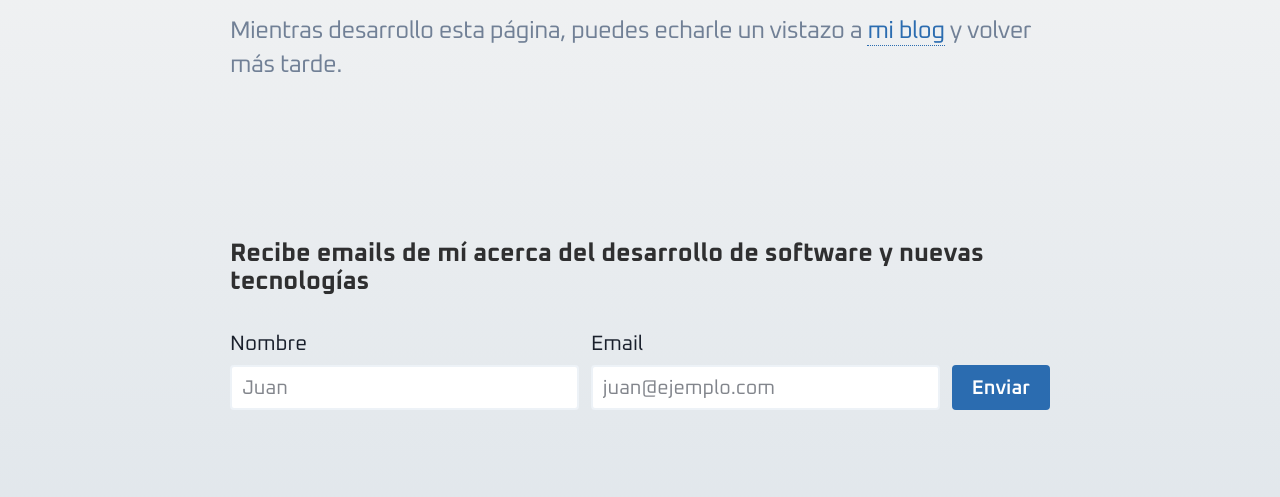
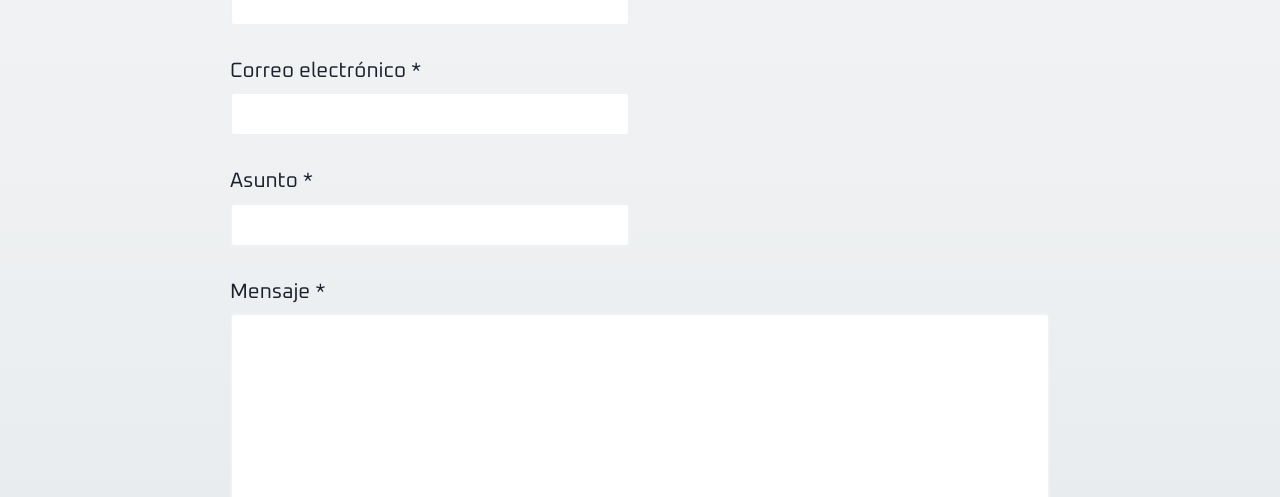
Before and after one commit to gmencz/gabrielmendezc.com, a Gatsby site: page /lets-talk in a window 1280 px wide. Shown: the part 229-726 px from the top of the page. Built offline with nearby package versions, Linux system fonts and the light colour scheme; Gatsby itself is replaced by a stand-in of ours; some packages are replaced by stand-ins of ours.

Commit message:
add form to lets-talk page

```diff
--- a/package.json
+++ b/package.json
@@ -8,6 +8,7 @@
     "@mdx-js/react": "^1.5.7",
     "axios": "^0.19.2",
     "babel-plugin-styled-components": "^1.10.7",
+    "formik": "^2.1.4",
     "gatsby": "^2.19.34",
     "gatsby-awesome-pagination": "^0.3.5",
     "gatsby-image": "^2.2.43",
@@ -41,7 +42,8 @@
     "react-typist": "^2.0.5",
     "styled-components": "^5.0.1",
     "typeface-oxanium": "^1.1.4",
-    "typeface-source-code-pro": "^1.1.3"
+    "typeface-source-code-pro": "^1.1.3",
+    "yup": "^0.28.3"
   },
   "keywords": [
     "gatsby",
--- a/src/components/footer/footer.component.tsx
+++ b/src/components/footer/footer.component.tsx
@@ -54,6 +54,7 @@ export const Footer: React.FC<FooterProps> = ({ noSubscribeForm }) => {
             <SC.SubscribeFormGroup>
               <Label htmlFor="name">Nombre</Label>
               <Input
+                fullWidth
                 name="name"
                 id="name"
                 type="text"
@@ -66,6 +67,7 @@ export const Footer: React.FC<FooterProps> = ({ noSubscribeForm }) => {
             <SC.SubscribeFormGroup>
               <Label htmlFor="email">Email</Label>
               <Input
+                fullWidth
                 name="email"
                 id="email"
                 type="email"
--- a/src/components/footer/footer.styles.tsx
+++ b/src/components/footer/footer.styles.tsx
@@ -1,5 +1,9 @@
 import styled from 'styled-components';
 import { Link } from 'gatsby';
+
+interface SubscribeFormGroupProps {
+  marginBottom?: number;
+}
 
 export const Footer = styled.footer`
   max-width: 900px;
@@ -20,10 +24,12 @@ export const SubscribeForm = styled.form`
   }
 `;
 
-export const SubscribeFormGroup = styled.div`
+export const SubscribeFormGroup = styled.div<SubscribeFormGroupProps>`
   display: flex;
   flex-direction: column;
   justify-content: flex-end;
+  margin-bottom: ${props =>
+    props.marginBottom ? `${props.marginBottom}px` : 0};
 
   &:not(:last-of-type) {
     margin-right: 12px;
@@ -35,7 +41,8 @@ export const SubscribeFormGroup = styled.div`
   }
 
   @media screen and (max-width: 768px) {
-    margin-bottom: 1rem;
+    margin-bottom: ${props =>
+      props.marginBottom ? `${props.marginBottom}px` : '1rem'};
 
     &:not(:last-of-type) {
       margin-right: 0;
--- a/src/components/shared-styles/shared-styles.component.tsx
+++ b/src/components/shared-styles/shared-styles.component.tsx
@@ -8,6 +8,10 @@ interface SharedProps {
 
 interface ButtonProps {
   loading?: 'true' | 'false';
+}
+
+interface InputProps {
+  fullWidth?: boolean;
 }
 
 export const ParagraphHeading = styled.p<SharedProps>`
@@ -63,12 +67,27 @@ export const UnrelatedContent = styled.aside`
   }
 `;
 
-export const Input = styled.input`
+export const TextArea = styled.textarea`
+  padding: 0.4rem 0.55rem;
+  border: 2px solid rgb(237, 242, 247);
+  border-radius: 4px;
+  font-size: 1.1rem;
+  transition: border-color 300ms ease-in-out;
+  color: ${props => props.theme.colorPrimary};
+  outline: none;
+  &:focus {
+    border-color: ${props => props.theme.subColor};
+  }
+`;
+
+export const Input = styled.input<InputProps>`
   padding: 0.4rem 0.55rem;
   border: 2px solid rgb(237, 242, 247);
   border-radius: 4px;
   font-size: 1.1rem;
   outline: none;
+  width: 100%;
+  max-width: ${props => (props.fullWidth ? '100%' : '400px')};
   transition: border-color 300ms ease-in-out;
   color: ${props => props.theme.colorPrimary};
 
--- a/src/pages/lets-talk.tsx
+++ b/src/pages/lets-talk.tsx
@@ -2,16 +2,56 @@ import React from 'react';
 import Layout from '../components/layout/layout.component';
 import { RouterProps } from '@reach/router';
 import { SEO } from '../components/seo/seo.component';
-import { UnderDevelopment } from '../components/under-development/under-development.component';
+import { useFormik } from 'formik';
+import {
+  Input,
+  Label,
+  TextArea
+} from '../components/shared-styles/shared-styles.component';
+import { SubscribeFormGroup } from '../components/footer/footer.styles';
 
 const ContactPage: React.FC<RouterProps> = ({ location }) => {
+  const { handleSubmit, handleChange } = useFormik({
+    initialValues: {
+      name: '',
+      email: '',
+      subject: '',
+      body: ''
+    },
+    onSubmit: async values => {
+      console.log(values);
+    }
+  });
+
   return (
     <Layout location={location}>
       <SEO
         customTitle="Háblame | Gabriel Méndez C."
         customDescription="Habla con Gabriel Méndez C. acerca de cualquier tema relacionado con el desarrollo de software."
       />
-      <UnderDevelopment />
+      <form onSubmit={handleSubmit}>
+        <SubscribeFormGroup marginBottom={32}>
+          <Label htmlFor="name">Nombre *</Label>
+          <Input onChange={handleChange} name="name" id="name" />
+        </SubscribeFormGroup>
+        <SubscribeFormGroup marginBottom={32}>
+          <Label htmlFor="email">Correo electrónico *</Label>
+          <Input onChange={handleChange} type="email" name="email" id="email" />
+        </SubscribeFormGroup>
+        <SubscribeFormGroup marginBottom={32}>
+          <Label htmlFor="subject">Asunto *</Label>
+          <Input
+            onChange={handleChange}
+            type="text"
+            name="subject"
+            id="subject"
+          />
+        </SubscribeFormGroup>
+        <SubscribeFormGroup marginBottom={32}>
+          <Label htmlFor="body">Mensaje *</Label>
+          <TextArea onChange={handleChange} name="body" id="body" rows={10} />
+        </SubscribeFormGroup>
+      </form>
     </Layout>
   );
 };
```
Also changed, not shown: src/shared/validation/lets-talk.validation.ts (added), 1 other file.
